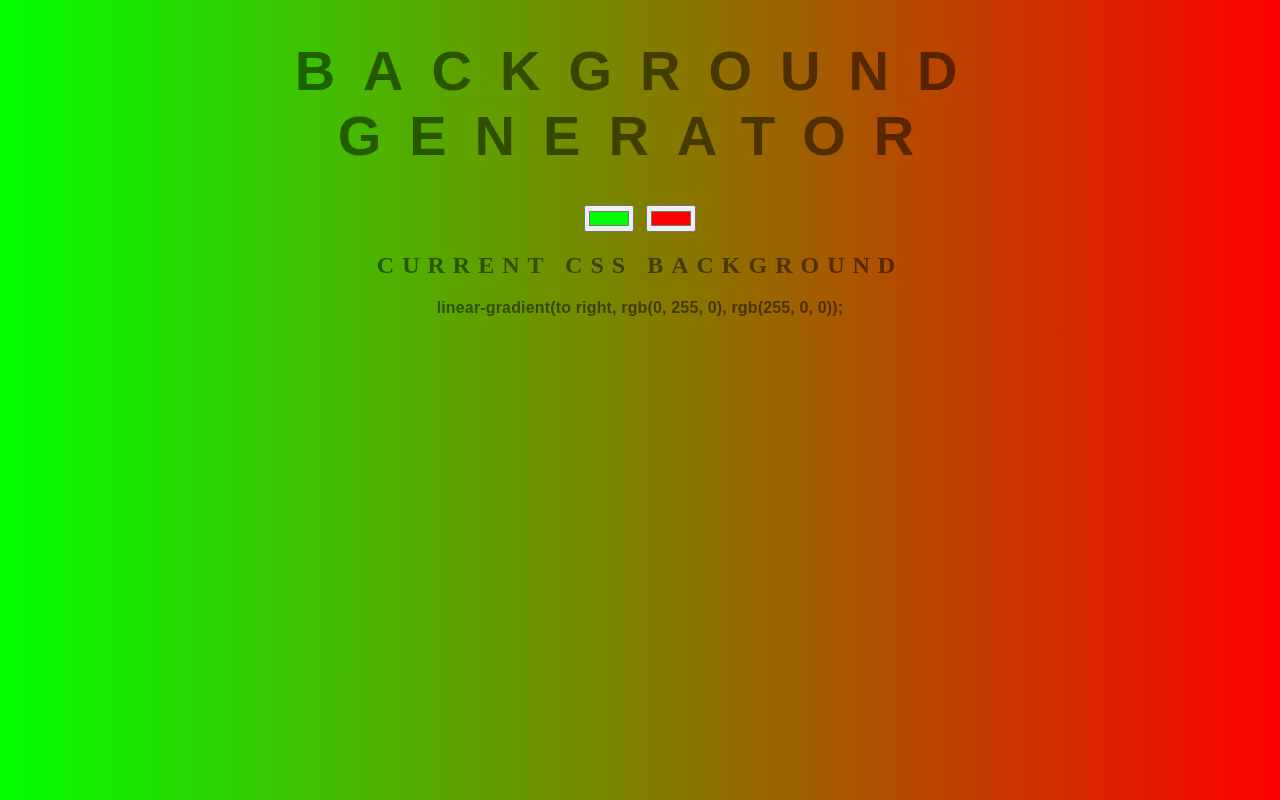
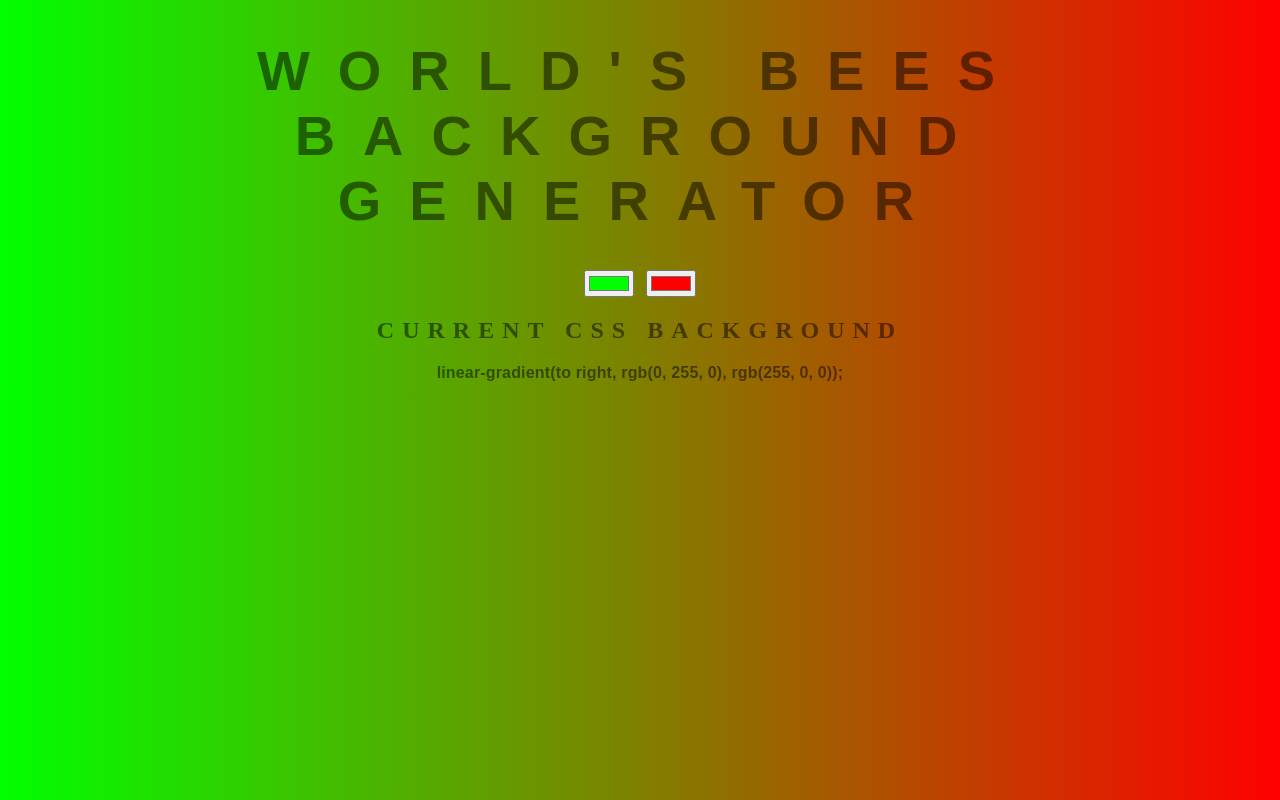
Before and after one commit to Lairdfire/background-generator, a plain HTML site: page index.html in a window 1280 px wide. Drawn offline with Linux system fonts and the light colour scheme.

Commit message:
Title change

```diff
--- a/index.html
+++ b/index.html
@@ -3,11 +3,11 @@
 <head>
 	<meta charset="utf-8">
 	<meta name="viewport" content="width=device-width, initial-scale=1">
-	<title>Gradient Background</title>
+	<title>New Background generator 2000 </title>
 	<link rel="stylesheet" type="text/css" href="style.css">
 </head>
 <body id="gradient">
-	<h1>Background generator</h1>
+	<h1>World's Bees Background generator</h1>
 	<input class ="color1" type="color" name="color1" value="#00ff00">
 	<input class ="color2" type="color" name="color2" value="#ff0000">
 
```
